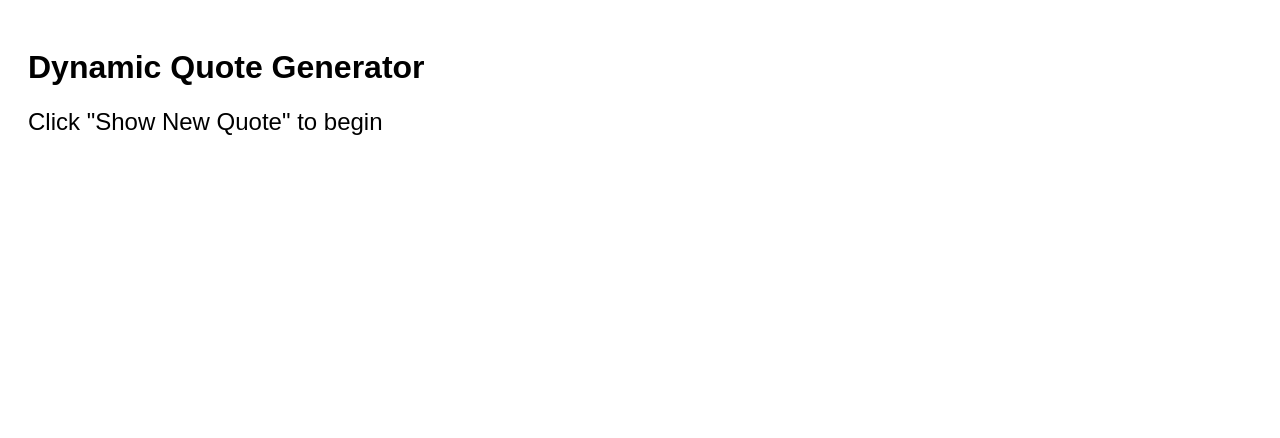
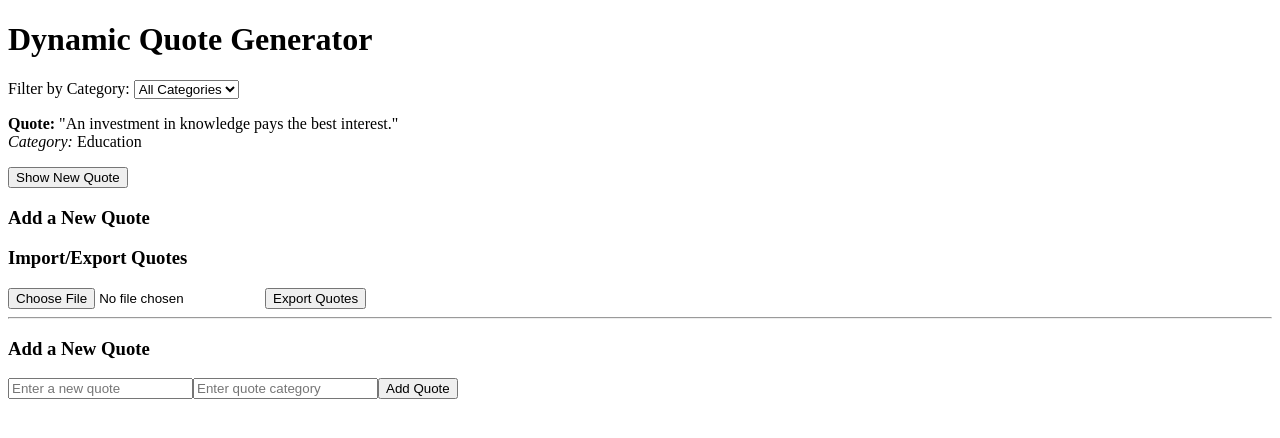
Before and after one commit to abdiko12/alx_fe_javascript, a plain HTML site: page dom-manipulation/index.html in a window 1280 px wide. Drawn offline with Linux system fonts and the light colour scheme.

Commit message:
advanced dom

```diff
--- a/dom-manipulation/index.html
+++ b/dom-manipulation/index.html
@@ -2,29 +2,31 @@
 <html lang="en">
 <head>
   <meta charset="UTF-8" />
-  <meta name="viewport" content="width=device-width, initial-scale=1.0" />
+  <meta name="viewport" content="width=device-width, initial-scale=1.0"/>
   <title>Dynamic Quote Generator</title>
-  <style>
-    body {
-      font-family: Arial, sans-serif;
-      padding: 20px;
-    }
-    #quoteDisplay {
-      font-size: 1.5em;
-      margin: 20px 0;
-    }
-    .quote-category {
-      color: #777;
-      font-style: italic;
-    }
-    input, button {
-      margin: 5px;
-      padding: 10px;
-    }
-  </style>
 </head>
 <body>
   <h1>Dynamic Quote Generator</h1>
 
-  <!-- Display Area -->
-  <div id="quoteDisplay">Click "Show New Quote" to begin
+  <!-- Category Filter -->
+  <label for="categoryFilter">Filter by Category:</label>
+  <select id="categoryFilter" onchange="filterQuotes()">
+    <option value="all">All Categories</option>
+  </select>
+
+  <!-- Quote Display -->
+  <div id="quoteDisplay" style="margin: 1em 0;"></div>
+  <button id="newQuote">Show New Quote</button>
+
+  <!-- Add Quote Form -->
+  <h3>Add a New Quote</h3>
+  <div id="addQuoteForm"></div>
+
+  <!-- JSON Import/Export -->
+  <h3>Import/Export Quotes</h3>
+  <input type="file" id="importFile" accept=".json" onchange="importFromJsonFile(event)" />
+  <button onclick="exportToJsonFile()">Export Quotes</button>
+
+  <script src="script.js"></script>
+</body>
+</html>
```
